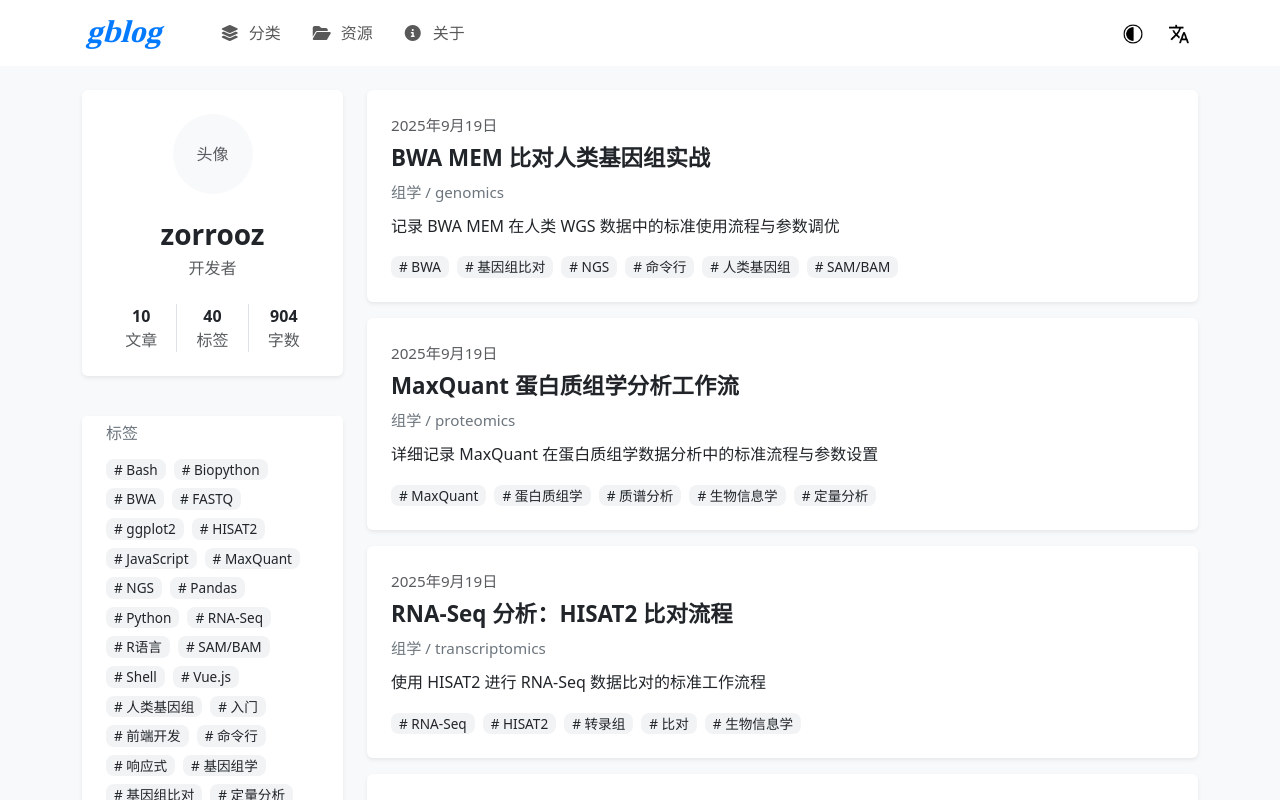
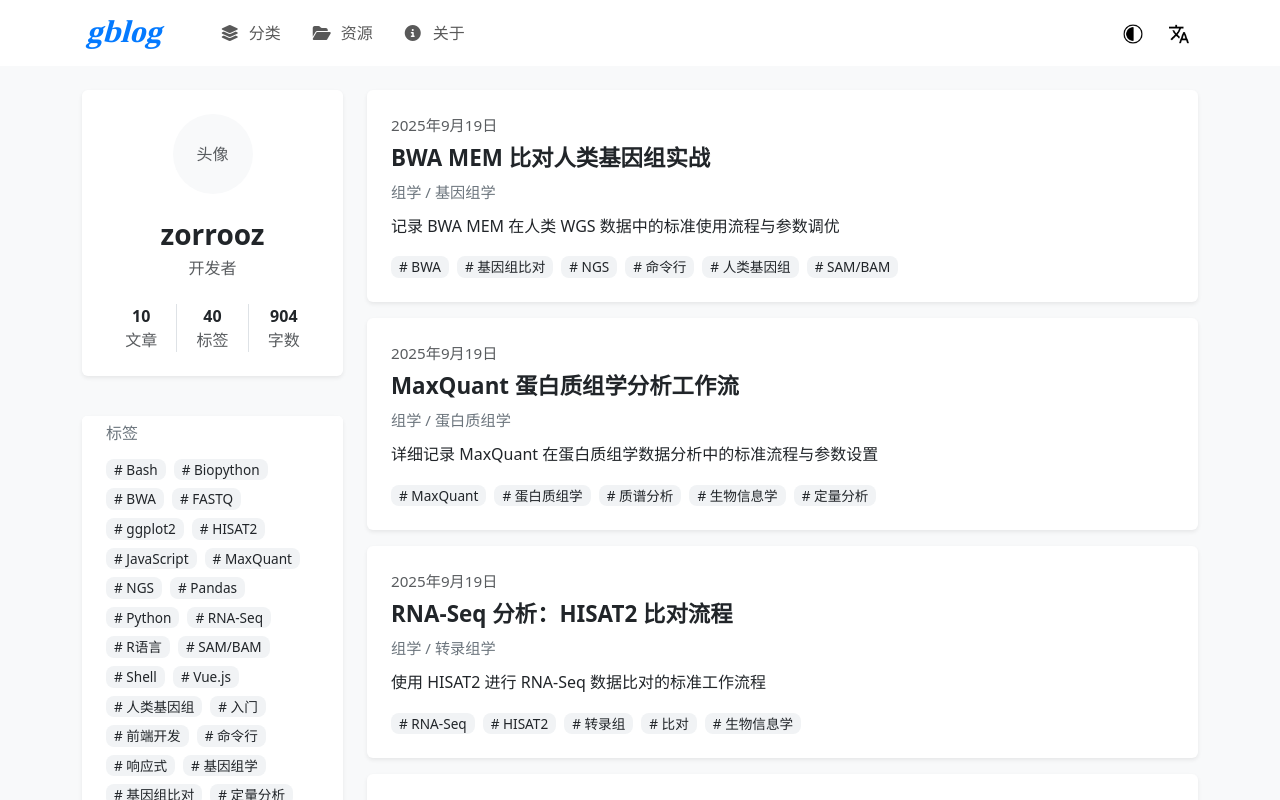
Before and after one commit to zorrooz/zorrooz.github.io, a Vue app: page / in a window 1280 px wide. Shown: the top 800 px of the page. Built offline with nearby package versions, Linux system fonts and the light colour scheme.

Commit message:
fix post category bug

```diff
--- a/src/components/layout/PostList.vue
+++ b/src/components/layout/PostList.vue
@@ -22,7 +22,7 @@
             <!-- 分类 -->
             <div class="mb-2">
               <small class="text-secondary meta-text">
-                {{ post.category.join(' / ') }}
+                {{ formatCategory(post.category) }}
               </small>
             </div>
 
@@ -104,6 +104,7 @@
 
 <script>
 import notesFlat from '@/content/notes.json'
+import categoriesData from '@/content/categories.json'
 
 export default {
   name: 'PostList',
@@ -191,6 +192,24 @@ export default {
     showLastEllipsis() {
       return this.totalPages > this.maxVisiblePages &&
         this.allVisiblePages[this.allVisiblePages.length - 2] < this.totalPages - 1
+    },
+    // 将 categories.json 扁平为 key -> title 映射，用于把二级分类 key 显示为中文标题
+    categoryTitleMap() {
+      const map = {}
+      try {
+        (categoriesData || []).forEach(section => {
+          (section.items || []).forEach(item => {
+            (item.categories || []).forEach(cat => {
+              if (cat && cat.key && cat.title) {
+                map[cat.key] = cat.title
+              }
+            })
+          })
+        })
+      } catch (e) {
+        // 静默失败，保持空映射
+      }
+      return map
     }
   },
   methods: {
@@ -250,6 +269,15 @@ export default {
     },
     handleResize() {
       this.maxVisiblePages = window.innerWidth < 480 ? 3 : 5
+    },
+    // 显示为 "顶级 / 二级中文标题"
+    formatCategory(catArr) {
+      if (!Array.isArray(catArr) || catArr.length === 0) return ''
+      const top = catArr[0] || ''
+      const subKey = catArr[1]
+      if (!subKey) return top
+      const subTitle = this.categoryTitleMap[subKey] || subKey
+      return `${top} / ${subTitle}`
     }
   },
   watch: {
--- a/src/utils/markdownTranslator.js
+++ b/src/utils/markdownTranslator.js
@@ -4,7 +4,7 @@ import path from "path";
 
 const openai = new OpenAI({
   baseURL: 'https://api.deepseek.com',
-  apiKey: 'sk-226eb1f5e3b54cc4ad5480b59213d1b1' // 🔑 替换为你的实际 API Key
+  apiKey: '' // 🔑 替换为你的实际 API Key
 });
 
 async function translate(text) {
```
